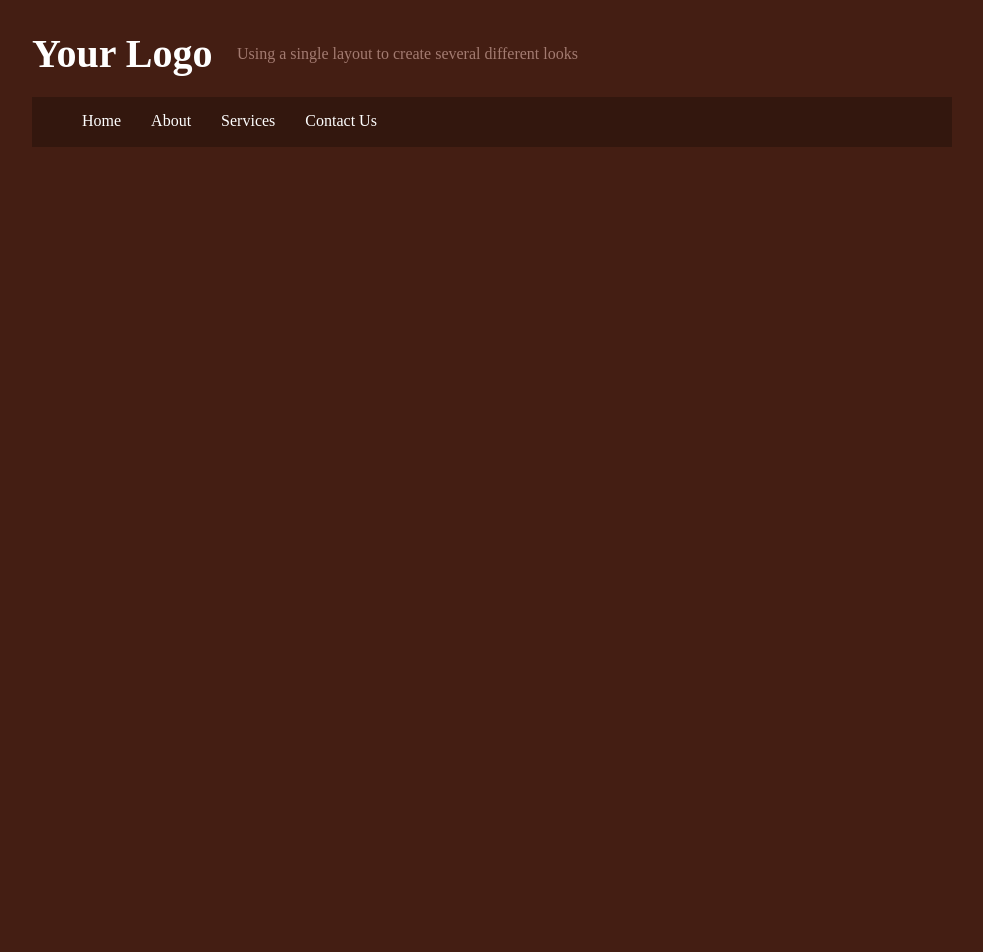
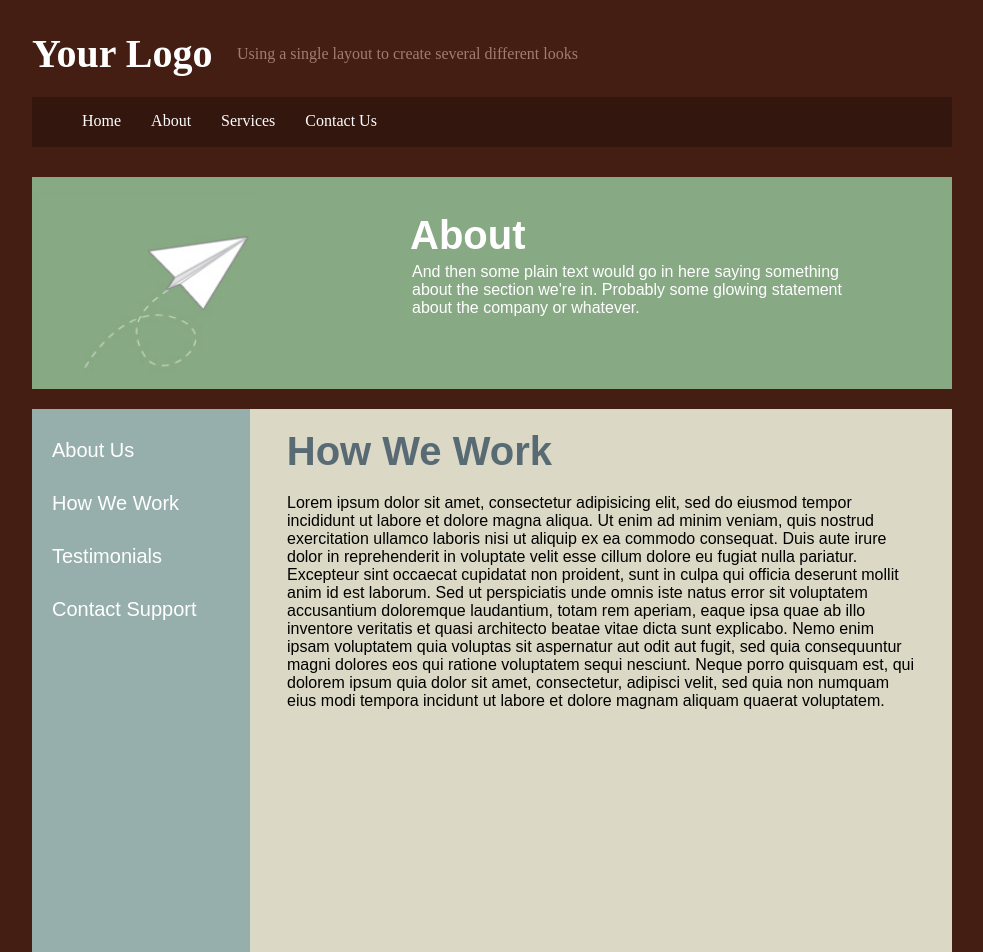
Before and after one commit to alexwills1/boxmodelfinishthis, a plain HTML site: page index.html in a window 1280 px wide. Shown: the top 952 px of the page, without its empty margins (148-1131 px from the left). Before the commit the page ends 800 px from the top, so only its background shows below. Drawn offline with Linux system fonts and the light colour scheme.

Commit message:
finished

```diff
--- a/index.html
+++ b/index.html
@@ -22,5 +22,30 @@
         <li>Services</li>
         <li>Contact Us</li>
     </div>
+
+    <div class="About">
+      <p><img src="plane.png" alt="paperplane" width="230px" height="212px">
+      </p>
+      <div  class="AboutTitle">
+        About
+      </div>
+      <div class="AboutCaption">
+        And then some plain text would go in here saying something about the section we're in. Probably some glowing statement about the company or whatever.
+      </div>
+    </div>
+  <div class="content">
+    <div class="contentTitle">
+      How We Work
+    </div>
+    <div class="contentCaption">
+      Lorem ipsum dolor sit amet, consectetur adipisicing elit, sed do eiusmod tempor incididunt ut labore et dolore magna aliqua. Ut enim ad minim veniam, quis nostrud exercitation ullamco laboris nisi ut aliquip ex ea commodo consequat. Duis aute irure dolor in reprehenderit in voluptate velit esse cillum dolore eu fugiat nulla pariatur. Excepteur sint occaecat cupidatat non proident, sunt in culpa qui officia deserunt mollit anim id est laborum. Sed ut perspiciatis unde omnis iste natus error sit voluptatem accusantium doloremque laudantium, totam rem aperiam, eaque ipsa quae ab illo inventore veritatis et quasi architecto beatae vitae dicta sunt explicabo. Nemo enim ipsam voluptatem quia voluptas sit aspernatur aut odit aut fugit, sed quia consequuntur magni dolores eos qui ratione voluptatem sequi nesciunt. Neque porro quisquam est, qui dolorem ipsum quia dolor sit amet, consectetur, adipisci velit, sed quia non numquam eius modi tempora incidunt ut labore et dolore magnam aliquam quaerat voluptatem.
+    </div>
+    <div class="contentMenu">
+      <li>About Us</li>
+      <li>How We Work</li>
+      <li>Testimonials</li>
+      <li>Contact Support</li>
+    </div>
+  </div>
   </body>
 </html>
--- a/style.css
+++ b/style.css
@@ -48,3 +48,94 @@ div{
   color: white;
   padding: 0 15px;
 }
+
+  img {
+  float: left;
+  margin-left: auto;
+  margin-right: auto;
+  }
+
+.About {
+  max-width: 920px;
+  max-height: 212px;
+  margin-left: auto;
+  margin-right: auto;
+  margin-top: 30px;
+  overflow: hidden;
+  background-color: #87a984;
+  color: white;
+}
+
+.AboutTitle {
+    width: 142px;
+    margin-top: 20px;
+    margin-left: 378px;
+    margin-right: 0;
+    position: absolute;
+    font-size: 2.5rem;
+    font-weight: bold;
+    color: white;
+    font-family: sans-serif;
+    overflow: hidden;
+}
+
+.AboutCaption {
+    width: 459px;
+    margin-top: 70px;
+    margin-left: 380px;
+    margin-right: 0;
+    position: absolute;
+    color: white;
+    font-family: sans-serif;
+}
+
+.content {
+    background-color: #dbd8c5;
+    max-width: 920px;
+    height: 800px;
+    margin-left: auto;
+    margin-right: auto;
+    margin-top: 20px;
+    overflow: hidden;
+}
+
+.contentTitle {
+  max-width: 350px;
+  font-weight: bold;
+  font-size: 2.5rem;
+  font-family: sans-serif;
+  float: right;
+  color: #586a74;
+  margin-right: 400px;
+  margin-top: 20px
+}
+
+.contentCaption {
+  float: right;
+  width: 630px;
+  margin-right: 35px;
+  margin-top: 20px;
+  color: black;
+  font-family: sans-serif;
+}
+
+.contentMenu {
+  float: left;
+  width: 198px;
+  margin-left: auto;
+  margin-right: auto;
+  color: white;
+  font-family: sans-serif;
+  background-color: #96afac;
+  height: 800px;
+  padding-top: 20px;
+  list-style-type: none;
+  position: absolute;
+  padding-left: 20px;
+}
+
+.contentMenu li {
+  font-size: 20px;
+  padding-bottom: 20px;
+  padding-top: 10px;
+}
```
Also changed, not shown: plane.png (added).
